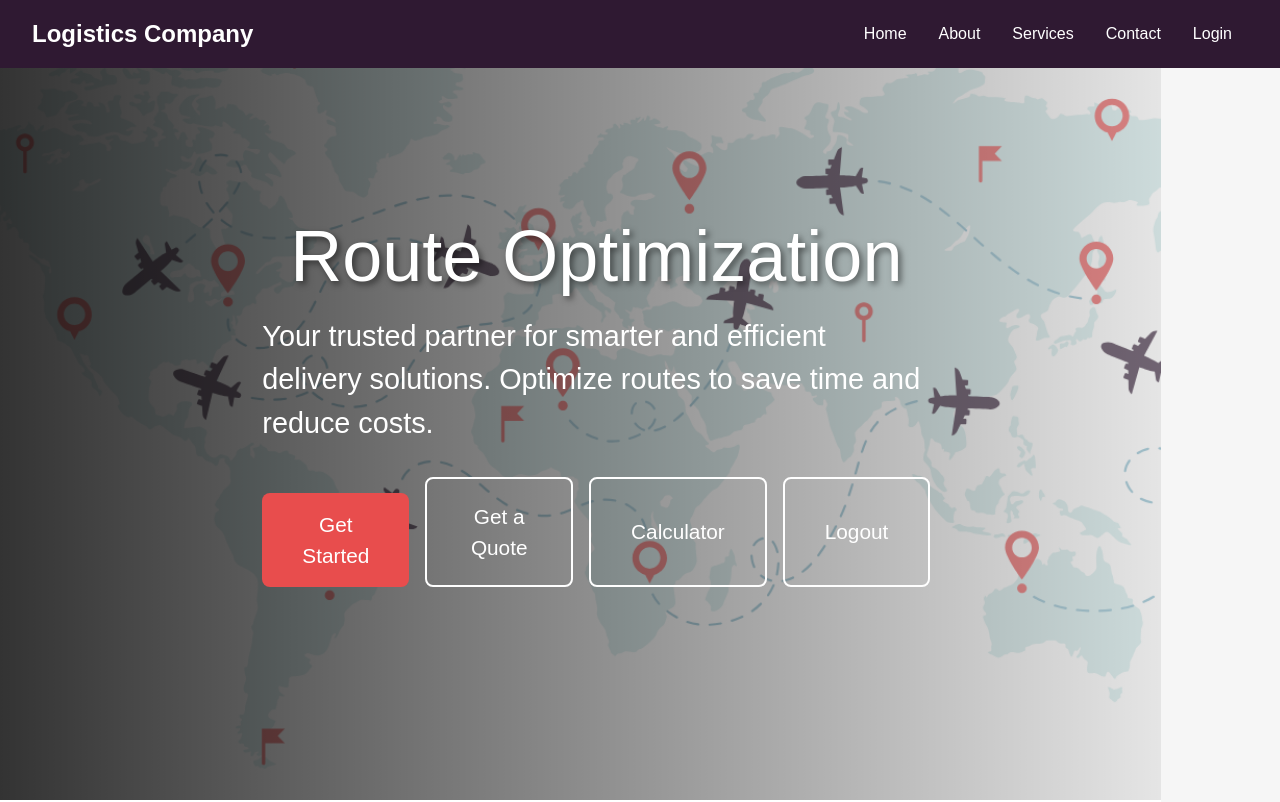
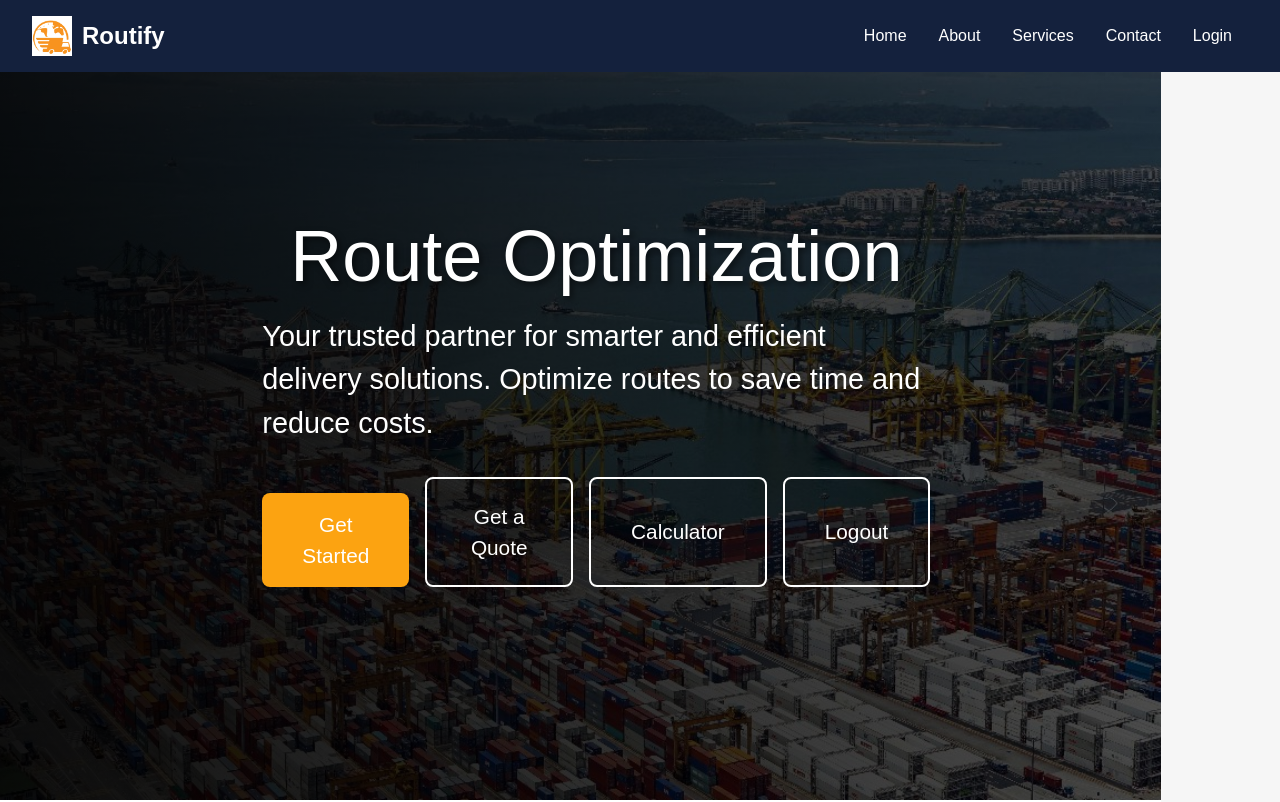
Before and after one commit to varadop17/DeepBlue, a React (Vite) app in the folder frontend/my-app/: page / in a window 1280 px wide. Shown: the top 802 px of the page. Built offline with nearby package versions, Linux system fonts and the light colour scheme.

Commit message:
Sumanyu's 7th commit: Added riddhi's background images and logo

```diff
--- a/frontend/my-app/src/components/Header.css
+++ b/frontend/my-app/src/components/Header.css
@@ -1,11 +1,10 @@
 :root {
-  --primary-color: #e84d4d; /* Red */
-  --secondary-color: #d4eeee; /* Grey */
-  --background-color: #fff; /* White */
-  --darker-shade: #2f1932; /* Darker Blackish Shade */
-  --accent-color: #84b9cc; /* Accent Blue */
-  --text-color-dark: #2f1932; /* Darker Blackish Shade */
-  --text-color-light: #fff; /* White */
+  --primary-color: #fca311; /* Accent Color */
+  --secondary-color: #e5e5e5; /* Light Grey */
+  --background-color: #ffffff; /* White */
+  --darker-shade: #14213d; /* Dark Blue */
+  --text-color-dark: #000000; /* Black */
+  --text-color-light: #ffffff; /* White */
 }
 
 .header {
@@ -19,6 +18,16 @@
   width: 100%;
   top: 0;
   z-index: 1000;
+}
+
+.logo {
+  display: flex;
+  align-items: center;
+}
+
+.logo-image {
+  height: 40px; /* Adjust the height as necessary */
+  margin-right: 10px; /* Space between the logo and the text */
 }
 
 .logo a {
--- a/frontend/my-app/src/components/Header.jsx
+++ b/frontend/my-app/src/components/Header.jsx
@@ -1,12 +1,37 @@
+// import React from 'react';
+// import { Link } from 'react-router-dom';
+// import './Header.css';
+
+// function Header() {
+//   return (
+//     <header className="header">
+//       <div className="logo">
+//         <Link to="/">Logistics Company</Link>
+//       </div>
+//       <nav className="nav">
+//         <Link to="/">Home</Link>
+//         <Link to="/about">About</Link>
+//         <Link to="/services">Services</Link>
+//         <Link to="/contact">Contact</Link>
+//         <Link to="/login" className="btn-login">Login</Link>
+//       </nav>
+//     </header>
+//   );
+// }
+
+// export default Header;
+
+
 import React from 'react';
 import { Link } from 'react-router-dom';
 import './Header.css';
 
-function Header() {
+const Header = () => {
   return (
     <header className="header">
       <div className="logo">
-        <Link to="/">Logistics Company</Link>
+        <img src="/WhatsApp Image 2024-12-25 at 15.00.41_ebc78587.jpg" alt="Routify Logo" className="logo-image" /> {/* Adjust the path as necessary */}
+        <Link to="/">Routify</Link>
       </div>
       <nav className="nav">
         <Link to="/">Home</Link>
@@ -17,6 +42,6 @@ function Header() {
       </nav>
     </header>
   );
-}
+};
 
 export default Header;
--- a/frontend/my-app/src/pages/LandingPage.css
+++ b/frontend/my-app/src/pages/LandingPage.css
@@ -20,7 +20,7 @@ body {
   align-items: center;
   justify-content: center;
   height: 100vh; /* Full screen height */
-  background: linear-gradient(to right, rgba(0, 0, 0, 0.8), rgba(0, 0, 0, 0.1)), url('/mapfinal.png') no-repeat center center;
+  background: linear-gradient(to right, rgba(0, 0, 0, 0.8), rgba(0, 0, 0, 0.1)), url('/WhatsApp Image 2024-12-25 at 15.01.02_a837032c.jpg') no-repeat center center;
   background-size: cover; /* Ensures full width and height */
   color: var(--text-color-light);
   padding: 2rem;
```
Also changed, not shown: frontend/my-app/public/WhatsApp Image 2024-12-25 at 15.00.41_ebc78587.jpg (added), frontend/my-app/public/WhatsApp Image 2024-12-25 at 15.01.02_a837032c.jpg (added).
